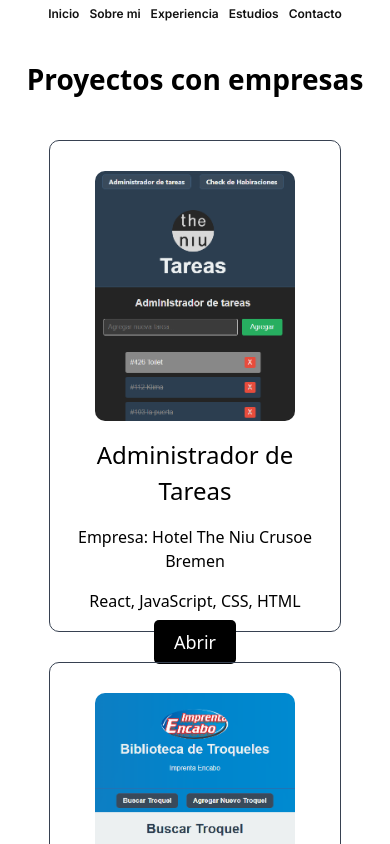
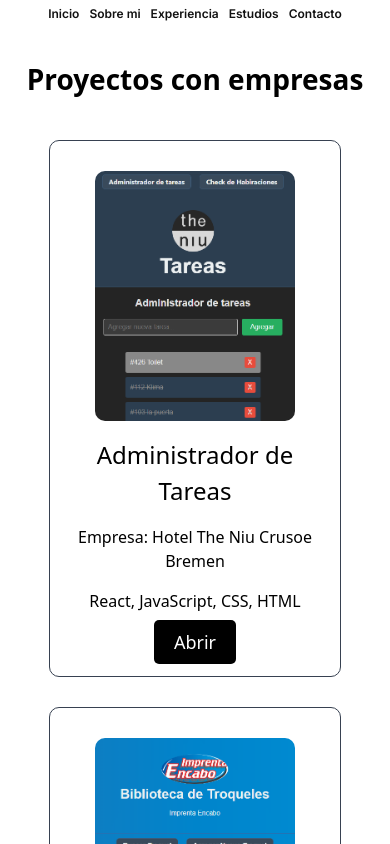
Before and after one commit to MartenSalvador/Portafolio-2025, a React (Vite) app: page /proyectos in a window 390 px wide. Shown: the top 844 px of the page. Built offline with nearby package versions, Linux system fonts and the light colour scheme.

Commit message:
arreglando responsividad

```diff
--- a/src/estilos/Experiencia.css
+++ b/src/estilos/Experiencia.css
@@ -55,7 +55,7 @@
     align-items: center;
     margin: 10px 0;
     width: 250px;
-    height: 450px;
+    height:500px;
     color: #000;
     justify-content:space-between;
 }
@@ -87,6 +87,9 @@
         margin: 0;
         padding: 0;
     }
+    .experiencia-tarjeta{
+        height: auto;
+    }
 }
 
 @media (max-width: 480px) {
```
